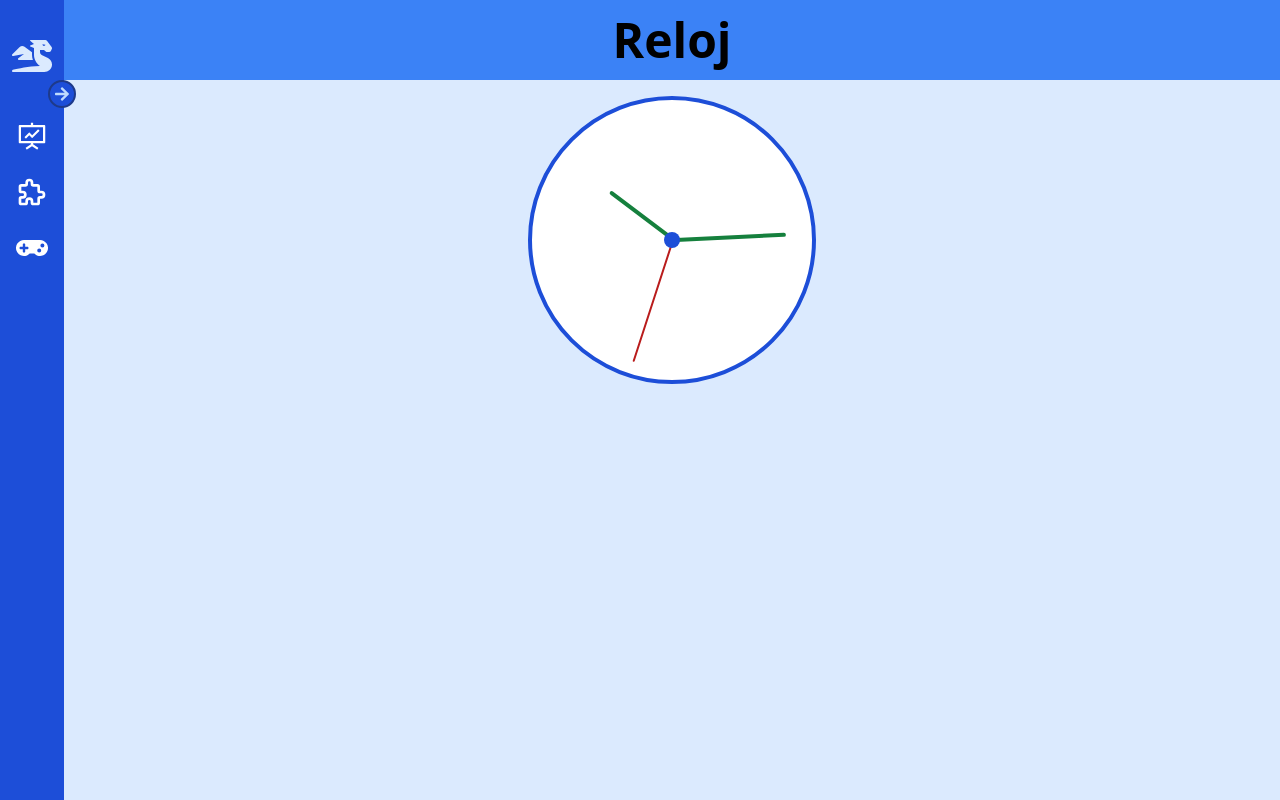
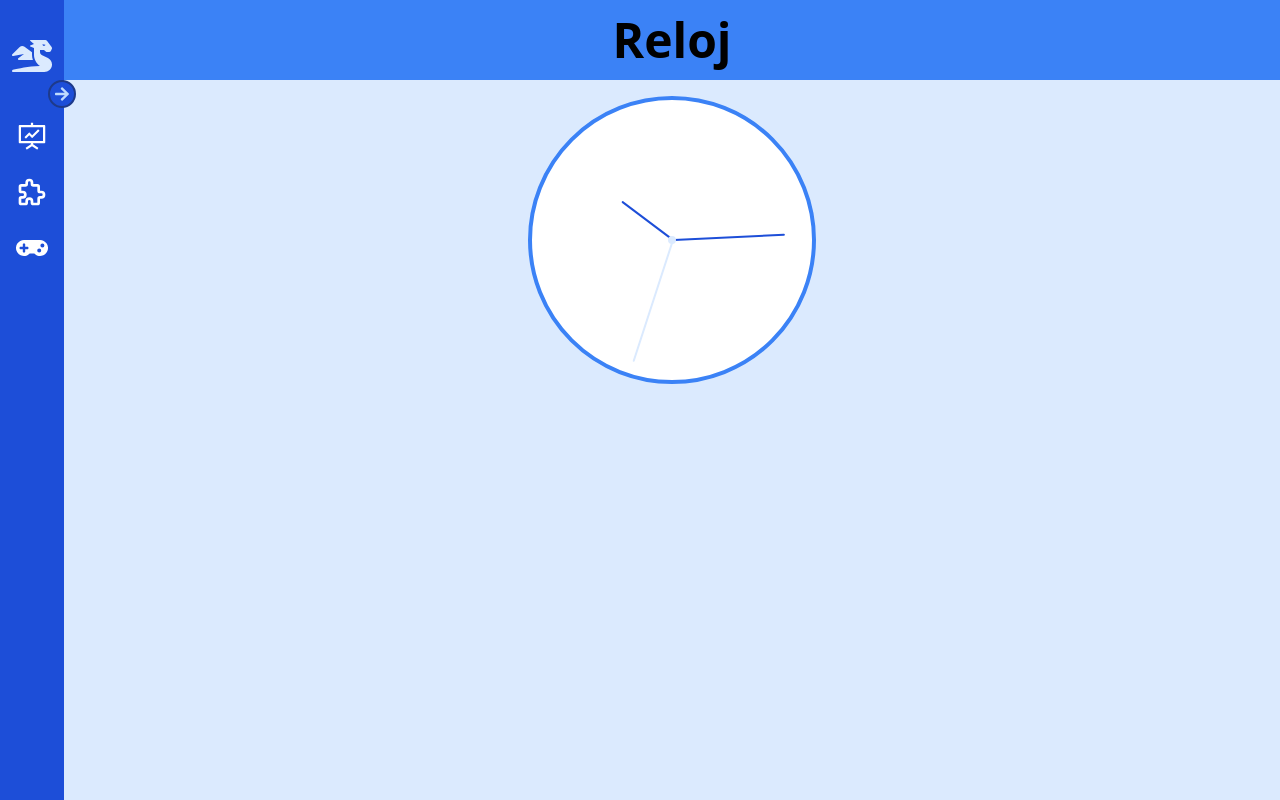
Before and after one commit to irenealcaine/el-rincon-de-no-pensar, a React (Create React App) app: page /components/watch in a window 1280 px wide. Built offline with nearby package versions, Linux system fonts and the light colour scheme.

Commit message:
Update Watch.jsx

```diff
--- a/src/Components/Watch.jsx
+++ b/src/Components/Watch.jsx
@@ -1,5 +1,5 @@
 import React, { useState, useEffect } from "react";
-import Header from './Header'
+import Header from "./Header";
 
 const Watch = () => {
   const [time, setTime] = useState(new Date());
@@ -21,29 +21,29 @@ const Watch = () => {
     <div className="min-h-screen bg-blue-100">
       <Header title={"Reloj"} />
       <div className="h-full flex justify-center items-center">
-      <div className="relative w-72 h-72 rounded-full border-4 border-blue-700 bg-white">
+        <div className="relative w-72 h-72 rounded-full border-4 border-blue-500 bg-white">
           <div
-          className="absolute top-1/2 left-1/2 w-1 h-20 bg-green-700 rounded transform -translate-x-1/2 translate-y-full"
+            className="absolute top-1/2 left-1/2 w-0.5 h-16 bg-blue-700 rounded transform -translate-x-1/2 translate-y-full"
             style={{
               transform: `rotate(${hourDegrees}deg)`,
               transformOrigin: "top",
             }}
           />
           <div
-          className="absolute top-1/2 left-1/2 w-1 h-28 bg-green-700 rounded "
+            className="absolute top-1/2 left-1/2 w-0.5 h-28 bg-blue-700 rounded "
             style={{
               transform: `rotate(${minuteDegrees}deg)`,
               transformOrigin: "top",
             }}
           />
           <div
-          className="absolute top-1/2 left-1/2 w-0.5 h-32 bg-red-700 rounded transform -translate-x-1/2 translate-y-full"
+            className="absolute top-1/2 left-1/2 w-0.5 h-32 bg-blue-100 rounded transform -translate-x-1/2 translate-y-full"
             style={{
               transform: `rotate(${secondDegrees}deg)`,
               transformOrigin: "top",
             }}
           />
-        <div className="absolute top-1/2 left-1/2 w-4 h-4 rounded-full bg-blue-700 transform -translate-x-1/2 -translate-y-1/2" />
+          <div className="absolute top-1/2 left-1/2 w-2 h-2 rounded-full bg-blue-100 transform -translate-x-1/2 -translate-y-1/2" />
         </div>
       </div>
     </div>
```
Lines whose indentation alone changed are shown as unchanged.
